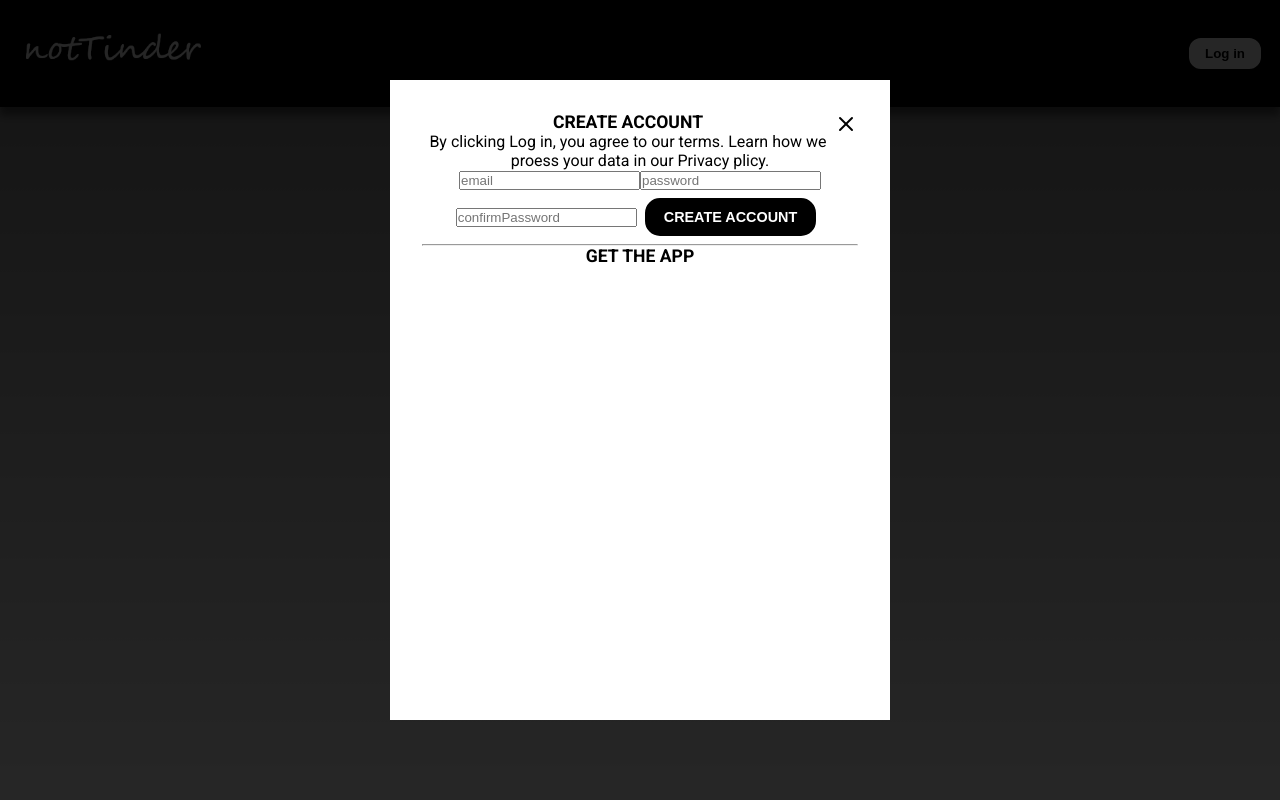
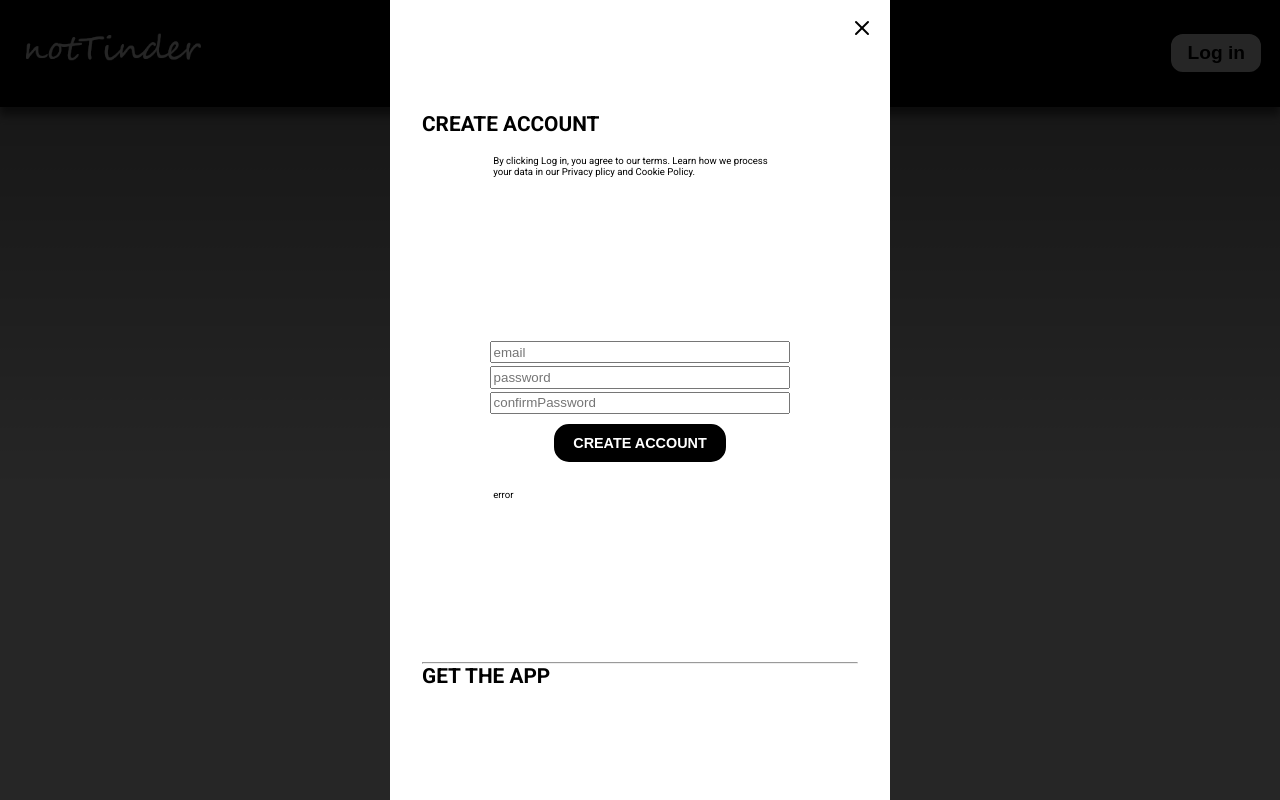
Before and after one commit to NikolaJoksimovic/not-tinder, a React (Create React App) app: page / in a window 1280 px wide. Both pictures are taken after a click on the button "CREATE ACCOUNT". Built offline with nearby package versions, Linux system fonts and the light colour scheme.

Commit message:
add some styling

```diff
--- a/src/components/AuthorizationModal.js
+++ b/src/components/AuthorizationModal.js
@@ -23,14 +23,17 @@ const AuthorizationModal = ({ setShowModal }) => {
   return (
     <div className='authorization-modal-overlay'>
       <div className='authorization-modal'>
+        <FiX onClick={handleClick} className='fiX-icon'></FiX>
         <header>
-          <FiX onClick={handleClick} className='fiX-icon'></FiX>
+          <div className='create-acc-inscription'>
             <h3>{isSignUp ? "CREATE ACCOUNT" : "LOG IN"}</h3>
+          </div>
           <p>
-            By clicking Log in, you agree to our terms. Learn how we proess your
-            data in our Privacy plicy.
+            By clicking Log in, you agree to our terms. Learn how we process
+            your data in our Privacy plicy and Cookie Policy.
           </p>
-          <form action='' onSubmit={handleSubmit}>
+        </header>
+        <form action='' onSubmit={handleSubmit} className='modal-form'>
           <input
             type='email'
             id='email'
@@ -48,7 +51,7 @@ const AuthorizationModal = ({ setShowModal }) => {
             onChange={handleChange}
           />
           <input
-              type='confirmPassword'
+            type='password'
             id='confirmPassword'
             name='confirmPassword'
             placeholder='confirmPassword'
@@ -58,11 +61,12 @@ const AuthorizationModal = ({ setShowModal }) => {
           <button type='submit' className='modal-submit-btn'>
             {isSignUp ? "CREATE ACCOUNT" : "LOG IN"}
           </button>
-            <p>{error}</p>
+          <p>{error}error</p>
         </form>
+        <footer>
           <hr />
           <h3>GET THE APP</h3>
-        </header>
+        </footer>
       </div>
     </div>
   );
--- a/src/index.css
+++ b/src/index.css
@@ -25,20 +25,24 @@
 }
 body {
   font-family: var(--gf-primary);
-  text-align: center;
 }
 h1 {
   text-transform: capitalize;
   margin: 1rem;
   padding: 1rem;
+  font-size: 2.5rem;
 }
 h3 {
   font-size: 0.9rem;
+}
+p {
+  font-size: 0.6rem;
 }
 button {
   margin: 0.5rem;
   padding: 0.5rem 1rem;
   font-weight: 900;
+  font-size: 0.7rem;
   border-radius: 15px;
 
   border: var(--border-black);
@@ -53,6 +57,9 @@ button {
   background-color: var(--clr-primary);
   color: var(--clr-secondary);
   border: var(--border-white);
+}
+.height-500 {
+  min-height: 500px;
 }
 /* HOME PAGE */
 /* NAVBAR */
@@ -85,8 +92,8 @@ nav {
 }
 /* HOME-SECTION */
 .overlay {
-  height: 100vh;
   width: 100vw;
+  height: 500px;
   background: var(--clr-overlay);
 }
 .home-section {
@@ -121,32 +128,67 @@ nav {
   left: 50%;
   transform: translate(-50%, -50%);
   width: 80%;
+  max-width: 350px;
   height: 80%;
+  min-height: 450px;
   padding: 2rem;
+
+  display: flex;
+  flex-direction: column;
+  justify-content: space-around;
+}
+.create-acc-inscription {
+  position: relative;
+}
+.modal-form {
+  display: flex;
+  flex-direction: column;
+  justify-content: space-around;
 }
 .fiX-icon {
+  position: absolute;
+  top: 0;
+  right: 0;
+  margin: 0.5rem 0.5rem 0 0;
   font-size: 1.1rem;
-  float: right;
+}
+.authorization-modal p {
+  width: 75%;
+  max-width: 300px;
+  padding: 0.2rem;
+  margin: 1rem auto 0 auto;
+}
+input[type="email"],
+input[type="password"] {
+  padding: 0.1rem;
+  margin: 0.1rem auto 0.1rem auto;
+  width: 100%;
+  max-width: 300px;
 }
 .modal-submit-btn {
   background-color: var(--clr-primary);
   border: var(--border-black);
   color: var(--clr-secondary);
   font-size: 0.6rem;
+  max-width: 80%;
+  margin-left: auto;
+  margin-right: auto;
 }
 /* END OF HOME PAGE */
 
 /* RESPONISVNES */
 
 @media screen and (min-width: 768px) {
+  h1 {
+    font-size: 3.5rem;
+  }
   h3 {
     font-size: 1.1rem;
   }
   button {
     font-weight: 900;
+    font-size: 1rem;
   }
-  /* HOME PAGE */
-  /* NAVBAR */
   nav {
     flex-direction: row;
     justify-content: space-between;
@@ -157,17 +199,34 @@ nav {
   .nav-btn {
     margin: 0 1rem 0 0;
   }
-  /* HOME SECTION */
-  /* MODAL */
   .authorization-modal {
-    max-width: 500px;
-    max-height: 800px;
+    max-width: 400px;
+    min-height: 700px;
   }
   .fiX-icon {
-    font-size: 1.5rem;
+    font-size: 1.3rem;
+    margin: 0.8rem 0.8rem 0 0;
   }
   .modal-submit-btn {
     font-size: 0.9rem;
   }
-  /* END OF HOMEPAGE */
 }
+@media screen and (min-width: 1170px) {
+  h1 {
+    font-size: 4.5rem;
+  }
+  h3 {
+    font-size: 1.3rem;
+  }
+  button {
+    font-size: 1.2rem;
+  }
+  .authorization-modal {
+    max-width: 500px;
+    min-height: 800px;
+  }
+  .fiX-icon {
+    font-size: 1.5rem;
+    margin: 1rem 1rem 0 0;
+  }
+}
```
Lines whose indentation alone changed are shown as unchanged.
